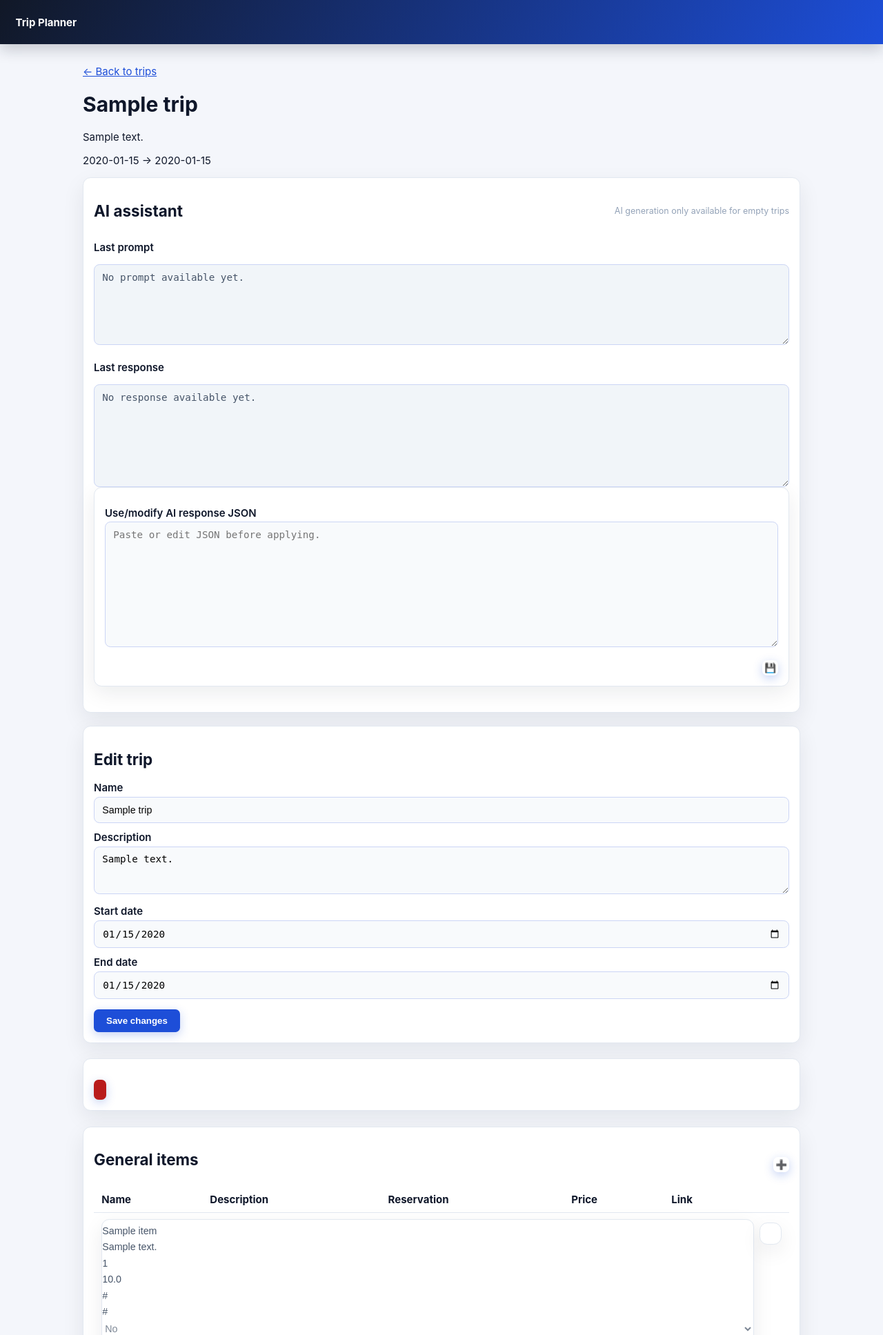
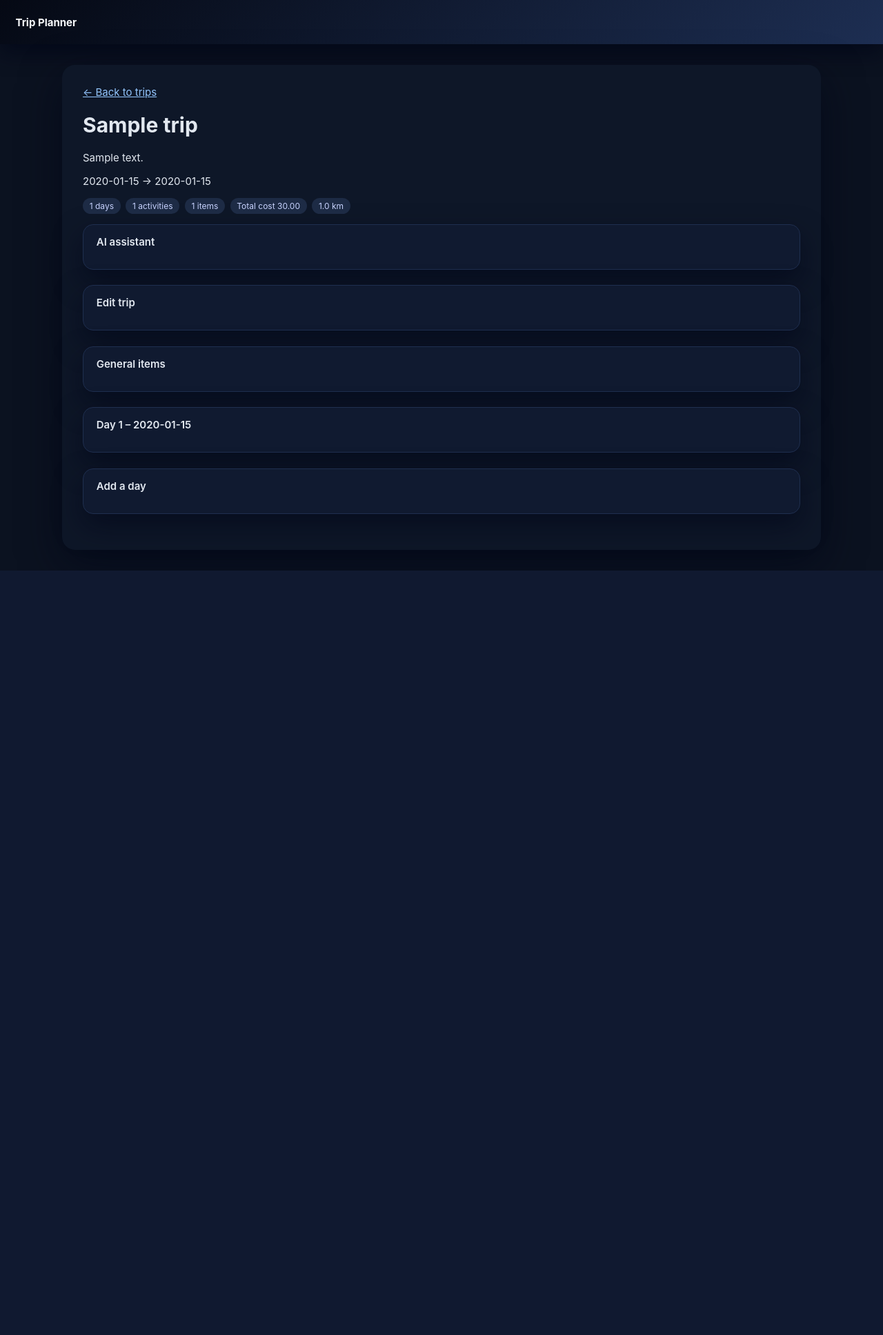
Before and after one commit to guillecanizal/trips-workspace, a Flask app: page /trips/1 in a window 1280 px wide. Shown: the top 1935 px of the page at 69% size. After the commit the page ends 827 px from the top, so only its background shows below. Run offline with Flask 3, Linux system fonts and the light colour scheme; tables that the repository leaves empty hold one stand-in row (values such as "Sample post").

Commit message:
fix: UX improvements

```diff
--- a/app/routes.py
+++ b/app/routes.py
@@ -758,6 +758,26 @@ def view_trip_page(trip_id: int):
             trip.general_items,
             key=lambda item: ((item.name or "").lower(), item.id),
         )
+        total_distance_km = sum(
+            distance
+            for distance in (day.distance_km for day in ordered_days)
+            if distance is not None
+        )
+        total_activities = sum(len(day.activities) for day in ordered_days)
+        total_general_items = len(general_items)
+        total_price = sum(
+            value
+            for value in [
+                *(day.hotel_price for day in ordered_days),
+                *(
+                    activity.price
+                    for day in ordered_days
+                    for activity in day.activities
+                ),
+                *(item.price for item in general_items),
+            ]
+            if value is not None
+        )
         ai_log = load_latest_ai_log(trip.id)
         return render_template(
             "trip_detail.html",
@@ -766,6 +786,13 @@ def view_trip_page(trip_id: int):
             general_items=general_items,
             can_generate_ai=trip_is_empty(trip),
             ai_log=ai_log,
+            stats={
+                "total_price": total_price,
+                "total_distance_km": total_distance_km,
+                "day_count": len(ordered_days),
+                "activity_count": total_activities,
+                "general_item_count": total_general_items,
+            },
         )
     finally:
         session.close()
--- a/app/templates/base.html
+++ b/app/templates/base.html
@@ -7,8 +7,8 @@
     <style>
       :root {
         font-family: "IBM Plex Sans", "Inter", system-ui, -apple-system, BlinkMacSystemFont, "Segoe UI", sans-serif;
-        color: #0f172a;
-        background-color: #f4f6fb;
+        color: #e2e8f0;
+        background-color: #0b1220;
         font-size: 15px;
       }
       * {
@@ -16,29 +16,34 @@
       }
       body {
         margin: 0;
-        background-color: #f4f6fb;
+        background-color: #0b1220;
       }
       header {
-        background: linear-gradient(120deg, #111827, #1d4ed8);
-        color: white;
+        background: linear-gradient(135deg, #050914, #1d2e52);
+        color: #f8fafc;
         padding: 1.5rem;
-        box-shadow: 0 8px 20px rgba(15, 23, 42, 0.2);
+        box-shadow: 0 12px 30px rgba(2, 6, 23, 0.7);
       }
       main {
         padding: 2rem;
         max-width: 1100px;
         margin: 0 auto;
+        background: #0e1728;
+        border-radius: 1.25rem;
+        box-shadow: 0 20px 60px rgba(2, 6, 23, 0.65);
+        margin-top: 2rem;
+        margin-bottom: 2rem;
       }
       a {
-        color: #1d4ed8;
+        color: #93c5fd;
       }
       form {
         margin-bottom: 1.5rem;
         padding: 1rem;
-        background: white;
-        border-radius: 0.75rem;
-        box-shadow: 0 10px 30px rgba(15, 23, 42, 0.08);
-        border: 1px solid #e2e8f0;
+        background: #111a2d;
+        border-radius: 0.9rem;
+        box-shadow: 0 15px 45px rgba(2, 6, 23, 0.55);
+        border: 1px solid #1f2f4f;
       }
       label {
         font-weight: 600;
@@ -51,33 +56,54 @@
         width: 100%;
         padding: 0.65rem 0.75rem;
         margin-top: 0.25rem;
-        border: 1px solid #cbd5f5;
+        border: 1px solid #203354;
         border-radius: 0.55rem;
-        background: #f8fafc;
+        background: #0d182b;
         font-size: 0.95rem;
+        color: #f8fafc;
+      }
+      input[data-filled="false"],
+      textarea[data-filled="false"],
+      select[data-filled="false"] {
+        background: #0b1424;
+        border-color: #1a2843;
+        color: #7d8db4;
+      }
+      input[data-filled="true"],
+      textarea[data-filled="true"],
+      select[data-filled="true"] {
+        background: #132443;
+        border-color: #2f4f7a;
+        color: #f8fafc;
+        box-shadow: inset 0 0 0 1px rgba(47, 79, 122, 0.3);
       }
       input[readonly],
       textarea[readonly] {
-        background: #f1f5f9;
-        color: #475569;
+        background: #0f1f36;
+        color: #8fa3c5;
         cursor: pointer;
+      }
+      input::placeholder,
+      textarea::placeholder {
+        color: #94a3c7;
+        opacity: 1;
       }
       button {
         margin-top: 1rem;
         padding: 0.6rem 1.2rem;
         border: none;
-        border-radius: 0.45rem;
+        border-radius: 0.5rem;
         background: #1d4ed8;
-        color: white;
+        color: #f8fafc;
         cursor: pointer;
         font-weight: 600;
-        box-shadow: 0 4px 14px rgba(29, 78, 216, 0.25);
+        box-shadow: 0 10px 25px rgba(15, 23, 42, 0.45);
       }
       button.secondary {
-        background: #475569;
+        background: #1e3a8a;
       }
       button.danger {
-        background: #b91c1c;
+        background: #0f172a;
       }
       .grid {
         display: grid;
@@ -102,28 +128,29 @@
         display: flex;
         flex-wrap: wrap;
         gap: 0.5rem;
-        color: #475569;
+        color: #94a3b8;
         font-size: 0.9rem;
       }
       .pill {
-        background: #eef2ff;
-        padding: 0.25rem 0.55rem;
+        background: #1d2b45;
+        padding: 0.25rem 0.65rem;
         border-radius: 999px;
         font-size: 0.8rem;
+        color: #c7d2fe;
       }
       .section-card {
-        margin-bottom: 1.25rem;
-        padding: 1rem;
-        background: white;
-        border-radius: 0.75rem;
-        border: 1px solid #e2e8f0;
-        box-shadow: 0 12px 32px rgba(15, 23, 42, 0.08);
+        margin-bottom: 1.5rem;
+        padding: 1.25rem;
+        background: #101a30;
+        border-radius: 0.9rem;
+        border: 1px solid #1f2f4f;
+        box-shadow: 0 18px 40px rgba(2, 6, 23, 0.55);
       }
       details.trip-panel {
         border-radius: 1rem;
-        border: 1px solid #e2e8f0;
-        box-shadow: 0 12px 32px rgba(15, 23, 42, 0.08);
-        background: white;
+        border: 1px solid #1f2f4f;
+        box-shadow: 0 18px 40px rgba(2, 6, 23, 0.55);
+        background: #101a30;
         margin-bottom: 1.5rem;
         padding: 0 1.25rem 1rem;
       }
@@ -148,7 +175,7 @@
       }
       .table-like th,
       .table-like td {
-        border-bottom: 1px solid #e2e8f0;
+        border-bottom: 1px solid #1f2f4f;
         padding: 0.6rem 0.75rem;
         text-align: left;
       }
@@ -182,33 +209,66 @@
       .icon-button {
         background: transparent;
         border: none;
-        color: #475569;
+        color: #a5b4fc;
         cursor: pointer;
-        font-size: 0.9rem;
-        padding: 0.2rem;
+        font-size: 0.95rem;
+        padding: 0.25rem;
+        transition: color 0.15s ease;
       }
       .icon-button.danger {
-        color: #b91c1c;
+        color: #c7d2fe;
       }
       .icon-button.save {
-        color: #166534;
+        color: #93c5fd;
       }
       .icon-button.add {
-        color: #1d4ed8;
+        color: #a5b4fc;
       }
       .inline-form input,
       .inline-form textarea,
       .inline-form select {
         background: transparent;
-        border: none;
-        padding: 0;
+        border: 1px solid transparent;
+        border-radius: 0.4rem;
+        padding: 0.4rem 0.6rem;
         margin: 0;
+        font-family: "Inter", "Segoe UI", system-ui, -apple-system, BlinkMacSystemFont, sans-serif;
+        font-size: 0.95rem;
+        color: #f1f5f9;
+        transition: border-color 0.15s ease, box-shadow 0.15s ease, background 0.15s ease;
+      }
+      .inline-form:not(.readonly) input,
+      .inline-form:not(.readonly) textarea,
+      .inline-form:not(.readonly) select {
+        background: #0f1f36;
+        border-color: #2a3f63;
+      }
+      .inline-form:not(.readonly) input:focus,
+      .inline-form:not(.readonly) textarea:focus,
+      .inline-form:not(.readonly) select:focus {
+        outline: none;
+        border-color: #5b73a6;
+        box-shadow: 0 0 0 1px rgba(93, 117, 166, 0.4);
       }
       .inline-form.readonly input,
       .inline-form.readonly textarea,
       .inline-form.readonly select {
         pointer-events: none;
-        color: #475569;
+        color: #94a3c7;
+      }
+      .inline-form.readonly input[data-filled="true"],
+      .inline-form.readonly textarea[data-filled="true"],
+      .inline-form.readonly select[data-filled="true"] {
+        color: #f8fafc;
+      }
+      .inline-form.readonly input[data-filled="false"],
+      .inline-form.readonly textarea[data-filled="false"],
+      .inline-form.readonly select[data-filled="false"] {
+        color: #5f6f94;
+      }
+      .inline-form input::placeholder,
+      .inline-form textarea::placeholder {
+        color: #8493b7;
       }
       .flash-container {
         margin: 1rem auto;
@@ -248,6 +308,17 @@
     </main>
     <script>
       document.addEventListener('DOMContentLoaded', () => {
+        const fields = document.querySelectorAll('input:not([type=\"checkbox\"]):not([type=\"radio\"]):not([type=\"hidden\"]):not([type=\"submit\"]):not([type=\"button\"]), textarea, select');
+        const updateFilledState = (field) => {
+          const value = field.tagName === 'SELECT' ? field.value : field.value.trim();
+          field.dataset.filled = value ? 'true' : 'false';
+        };
+        fields.forEach((field) => {
+          updateFilledState(field);
+          const eventName = field.tagName === 'SELECT' ? 'change' : 'input';
+          field.addEventListener(eventName, () => updateFilledState(field));
+        });
+
         document.querySelectorAll('[data-inline-form]').forEach((form) => {
           form.classList.add('readonly');
           const toggleEditable = () => {
--- a/app/templates/index.html
+++ b/app/templates/index.html
@@ -17,10 +17,12 @@
         </div>
         <div style="display:flex;align-items:center;gap:0.75rem;">
           <div class="trip-meta">
-            <span class="pill">{{ trip.start_date or "?" }} → {{ trip.end_date or "?" }}</span>
+            <span class="pill">Dates {{ trip.start_date or "?" }} → {{ trip.end_date or "?" }}</span>
             <span class="pill">{{ stats.day_count }} days</span>
             <span class="pill">{{ stats.activity_count }} activities</span>
             <span class="pill">{{ stats.general_item_count }} items</span>
+            <span class="pill">Cost {{ '%.2f' % ((stats.total_price or 0) | float) }}</span>
+            <span class="pill">{{ stats.total_distance_km or 0 }} km</span>
           </div>
           <a class="icon-button" href="{{ url_for('main.view_trip_page', trip_id=trip.id) }}" title="Open trip">✏️</a>
         </div>
--- a/app/templates/trip_detail.html
+++ b/app/templates/trip_detail.html
@@ -7,10 +7,18 @@
   <p>
     {{ trip.start_date or "?" }} → {{ trip.end_date or "?" }}
   </p>
+  <div class="trip-meta" style="margin-bottom:1rem;">
+    <span class="pill">{{ stats.day_count }} days</span>
+    <span class="pill">{{ stats.activity_count }} activities</span>
+    <span class="pill">{{ stats.general_item_count }} items</span>
+    <span class="pill">Total cost {{ '%.2f' % ((stats.total_price or 0) | float) }}</span>
+    <span class="pill">{{ stats.total_distance_km or 0 }} km</span>
+  </div>
 
-  <section class="section-card">
+  <details class="trip-panel collapsible">
+    <summary>AI assistant</summary>
     <div class="section-header" style="display:flex;justify-content:space-between;align-items:center;">
-      <h2>AI assistant</h2>
+      <span style="font-weight:600;">AI controls</span>
       {% if can_generate_ai %}
         <form id="ai-generate-form" method="post" action="{{ url_for('main.generate_trip_ai', trip_id=trip.id) }}">
           <button type="submit" class="icon-button add" aria-label="Generate itinerary">⚙️</button>
@@ -32,10 +40,11 @@
         <button type="submit" class="icon-button save" aria-label="Apply AI response">💾</button>
       </div>
     </form>
-  </section>
+  </details>
 
+  <details class="trip-panel collapsible">
+    <summary>Edit trip</summary>
     <form method="post">
-    <h2>Edit trip</h2>
       <label for="name">Name</label>
       <input id="name" name="name" value="{{ trip.name }}" required />
 
@@ -48,46 +57,38 @@
       <label for="end_date">End date</label>
       <input id="end_date" name="end_date" type="date" value="{{ trip.end_date.isoformat() if trip.end_date else '' }}" />
 
-    <button type="submit">Save changes</button>
+      <div style="display:flex;gap:0.5rem;align-items:center;">
+        <button type="submit" class="icon-button save" aria-label="Save trip">💾</button>
+        <button
+          type="submit"
+          class="icon-button danger"
+          aria-label="Delete trip"
+          formaction="{{ url_for('main.delete_trip_page', trip_id=trip.id) }}"
+          formmethod="post"
+          onclick="return confirm('Delete this entire trip and all related data?');"
+        >🗑</button>
+      </div>
     </form>
+  </details>
 
-  <form method="post" action="{{ url_for('main.delete_trip_page', trip_id=trip.id) }}" onsubmit="return confirm('Delete this entire trip and all related data?');">
-    <button type="submit" class="icon-button danger" aria-label="Delete trip">🗑</button>
-  </form>
-
-  <section class="section-card">
-    <div class="section-header" style="display:flex;justify-content:space-between;align-items:center;">
-      <h2>General items</h2>
-      <div class="action-icons">
-        <button form="add-general-item" type="submit" class="icon-button add" aria-label="Add general item">➕</button>
-      </div>
-    </div>
+  <details class="trip-panel collapsible">
+    <summary>General items</summary>
     <div>
       {% if general_items %}
         <div class="table-wrapper">
           <table class="table-like">
-            <thead>
-              <tr>
-                <th>Name</th>
-                <th>Description</th>
-                <th>Reservation</th>
-                <th>Price</th>
-                <th>Link</th>
-                <th></th>
-              </tr>
-            </thead>
             <tbody>
               {% for item in general_items %}
                 <tr>
                   <td colspan="6">
                     <div class="inline-wrapper">
                       <form data-inline-form method="post" action="{{ url_for('main.update_general_item_page', item_id=item.id) }}" class="inline-form">
-                        <input name="name" value="{{ item.name }}" readonly required />
-                        <input name="description" value="{{ item.description or '' }}" readonly />
-                        <input name="reservation_id" value="{{ item.reservation_id or '' }}" readonly />
-                        <input name="price" type="number" step="0.01" value="{{ item.price or '' }}" readonly />
-                        <input name="link" type="url" value="{{ item.link or '' }}" readonly />
-                        <input name="maps_link" type="url" value="{{ item.maps_link or '' }}" readonly />
+                        <input name="name" value="{{ item.name }}" placeholder="Name" readonly required />
+                        <input name="description" value="{{ item.description or '' }}" placeholder="Description" readonly />
+                        <input name="reservation_id" value="{{ item.reservation_id or '' }}" placeholder="Reservation" readonly />
+                        <input name="price" type="number" step="0.01" value="{{ item.price or '' }}" placeholder="Price" readonly />
+                        <input name="link" type="url" value="{{ item.link or '' }}" placeholder="Link" readonly />
+                        <input name="maps_link" type="url" value="{{ item.maps_link or '' }}" placeholder="Maps link" readonly />
                         <select name="cancelable" disabled>
                           <option value="" {% if item.cancelable is none %}selected{% endif %}>Unknown</option>
                           <option value="true" {% if item.cancelable %}selected{% endif %}>Yes</option>
@@ -98,7 +99,6 @@
                           <button form="delete-item-{{ item.id }}" type="submit" class="icon-button danger" aria-label="Delete item">🗑</button>
                         </div>
                       </form>
-                      <form id="delete-item-{{ item.id }}" method="post" action="{{ url_for('main.delete_general_item_page', item_id=item.id) }}" onsubmit="return confirm('Delete this item?');" class="inline-delete"></form>
                       </div>
                   </td>
                 </tr>
@@ -129,24 +129,12 @@
         </div>
       </form>
     </div>
-  </section>
+  </details>
 
-  <section class="section-card">
-    <div class="section-header" style="display:flex;justify-content:space-between;align-items:center;">
-      <h2>Days</h2>
-      <div class="action-icons">
-        <button form="add-day-form" type="submit" class="icon-button add" aria-label="Add day">➕</button>
-      </div>
-    </div>
   {% if days %}
     {% for day in days %}
-        <div class="section-card">
-          <div class="section-header" style="display:flex;justify-content:space-between;align-items:center;">
-            <h3>Day {{ loop.index }} – {{ day.date or "Unscheduled day" }}</h3>
-            <div class="action-icons">
-              <button form="delete-day-{{ day.id }}" type="submit" class="icon-button danger" aria-label="Delete day">🗑</button>
-            </div>
-          </div>
+      <details class="trip-panel collapsible">
+        <summary>Day {{ loop.index }} – {{ day.date or "Unscheduled day" }}</summary>
         <form data-inline-form method="post" action="{{ url_for('main.update_day_page', day_id=day.id) }}" class="inline-form">
           <input name="date" type="date" value="{{ day.date.isoformat() if day.date else '' }}" readonly />
           <input name="hotel_name" value="{{ day.hotel_name or '' }}" placeholder="Hotel name" readonly />
@@ -166,6 +154,7 @@
           <input name="distance_minutes" type="number" min="0" max="59" value="{{ day.distance_minutes or '' }}" placeholder="Minutes" readonly />
           <div class="action-icons">
             <button type="submit" class="icon-button save inline-save" disabled aria-label="Save day">💾</button>
+            <button form="delete-day-{{ day.id }}" type="submit" class="icon-button danger" aria-label="Delete day">🗑</button>
           </div>
         </form>
         <form id="delete-day-{{ day.id }}" method="post" action="{{ url_for('main.delete_day_page', day_id=day.id) }}" onsubmit="return confirm('Delete this day and its activities?');"></form>
@@ -186,7 +175,6 @@
                     <button form="delete-activity-{{ activity.id }}" type="submit" class="icon-button danger" aria-label="Delete activity">🗑</button>
                   </div>
                 </form>
-                  <form id="delete-activity-{{ activity.id }}" method="post" action="{{ url_for('main.delete_activity_page', activity_id=activity.id) }}" onsubmit="return confirm('Delete this activity?');" class="inline-delete"></form>
               </div>
             {% endfor %}
           {% else %}
@@ -204,15 +192,15 @@
             </div>
           </form>
         </div>
-        </div>
+      </details>
     {% endfor %}
   {% else %}
     <p>No days added yet.</p>
   {% endif %}
-  </section>
 
+  <details class="trip-panel collapsible">
+    <summary>Add a day</summary>
     <form id="add-day-form" method="post" action="{{ url_for('main.create_day_page', trip_id=trip.id) }}">
-    <h2>Add a day</h2>
       <div class="inline-form">
         <input name="date" type="date" placeholder="Date" />
         <input name="hotel_name" placeholder="Hotel name" />
@@ -235,4 +223,5 @@
         <button type="submit" class="icon-button add" aria-label="Add day">➕</button>
       </div>
     </form>
+  </details>
 {% endblock %}
```
Also changed, not shown: other parts of app/templates/base.html (+12 -12 lines). Lines whose indentation alone changed are shown as unchanged.
